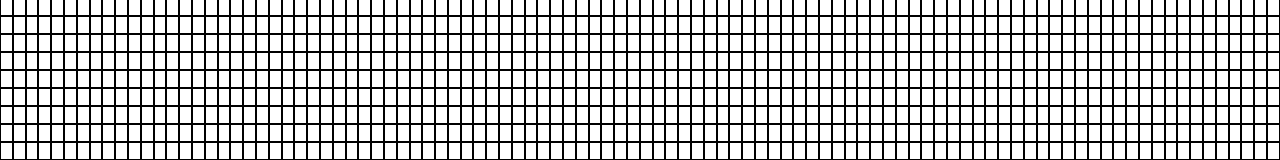
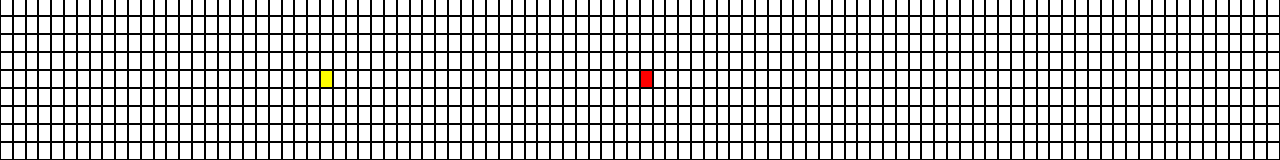
Before and after one commit to stephenjusto247/visualizing-search, a React (Create React App) app: page / in a window 1280 px wide. Shown: the part 380-540 px from the top of the page. Built offline with nearby package versions, Linux system fonts and the light colour scheme.

Commit message:
turn nodes into walls when clicked

```diff
--- a/src/App.jsx
+++ b/src/App.jsx
@@ -3,7 +3,7 @@ import Grid from './components/Grid';
 
 function App() {
   return (
-    <Grid />
+    <Grid numRows={50} numCols={100} />
   );
 }
 
--- a/src/components/Grid.jsx
+++ b/src/components/Grid.jsx
@@ -1,19 +1,47 @@
 import React, { useEffect, useState } from 'react';
+import PropTypes from 'prop-types';
 import Node from './Node';
 import './Grid.css';
 
-export default function Grid() {
+const propTypes = {
+  numRows: PropTypes.number.isRequired,
+  numCols: PropTypes.number.isRequired,
+};
+
+export default function Grid({ numRows, numCols }) {
   const [grid, setGrid] = useState([]);
+
+  function handleClick(x, y) {
+    const newGrid = [...grid];
+    const node = newGrid[y][x];
+    if (!node.isStart && !node.isTarget && !node.isPath && !node.isVisited) {
+      node.isWall = !node.isWall;
+      setGrid(newGrid);
+    }
+  }
 
   useEffect(() => {
     const newGrid = [];
-    const numRows = 50;
-    const numCols = 100;
+    const startPos = {
+      x: 25,
+      y: 25,
+    };
+    const targetPos = {
+      x: 50,
+      y: 25,
+    };
 
     for (let y = 0; y < numRows; y += 1) {
       const cols = [];
       for (let x = 0; x < numCols; x += 1) {
-        cols.push((<Node x={x} y={y} />));
+        cols.push({
+          pos: { x, y },
+          isStart: (x === startPos.x && y === startPos.y),
+          isTarget: (x === targetPos.x && y === targetPos.y),
+          isWall: false,
+          isPath: false,
+          isVisited: false,
+        });
       }
       newGrid.push(cols);
     }
@@ -23,13 +51,25 @@ export default function Grid() {
 
   return (
     <div className="grid">
-      {grid.map((nodes) => (
-        <div className="row">
+      {grid.map((nodes, index) => (
+        // eslint-disable-next-line react/no-array-index-key
+        <div className="row" key={index}>
           {nodes.map((node) => {
-            const { x, y } = node.props;
+            const { x, y } = node.pos;
             const key = `(${x},${y})`;
-            console.log(key);
-            return React.cloneElement(node, { key });
+            return (
+              <Node
+                // eslint-disable-next-line react/jsx-no-bind
+                handleClick={handleClick}
+                pos={node.pos}
+                isStart={node.isStart}
+                isTarget={node.isTarget}
+                isPath={node.isPath}
+                isWall={node.isWall}
+                isVisited={node.isVisited}
+                key={key}
+              />
+            );
           })}
         </div>
       ))}
@@ -37,4 +77,4 @@ export default function Grid() {
   );
 }
 
-// (0, 0)
+Grid.propTypes = propTypes;
--- a/src/components/Node.css
+++ b/src/components/Node.css
@@ -2,6 +2,10 @@
   height: 1em;
   width: 1em;
   border: 1px solid black;
+}
+
+.start {
+  background-color: yellow
 }
 
 .target {
--- a/src/components/Node.jsx
+++ b/src/components/Node.jsx
@@ -1,32 +1,44 @@
-import React, { useState } from 'react';
+import React from 'react';
 import PropTypes from 'prop-types';
 import './Node.css';
 
-export default function Node({ x, y }) {
-  const [isWall, setIsWall] = useState(false);
-  const [isTarget, setIsTarget] = useState(false);
-  const [isVisited, setIsVisisted] = useState(false);
-  const [isPath, setIsPath] = useState(false);
+const propTypes = {
+  pos: PropTypes.shape({
+    x: PropTypes.number.isRequired,
+    y: PropTypes.number.isRequired,
+  }).isRequired,
+  handleClick: PropTypes.func.isRequired,
+  isStart: PropTypes.bool,
+  isWall: PropTypes.bool,
+  isVisited: PropTypes.bool,
+  isPath: PropTypes.bool,
+  isTarget: PropTypes.bool,
+};
 
-  function handleClick(e) {
-    setIsWall(!isWall);
-  }
+const defaultProps = {
+  isStart: false,
+  isWall: false,
+  isVisited: false,
+  isPath: false,
+  isTarget: false,
+};
 
+export default function Node({
+  pos, isStart, isTarget, isWall, isVisited, isPath, handleClick,
+}) {
   return (
     <div
       className={
-      `node${isWall ? ' wall' : ''}${isTarget ? ' target' : ''}${isVisited ? ' visited' : ''}${isPath ? ' path' : ''}`
+      `node${isStart ? ' start' : ''}${isWall ? ' wall' : ''}${isTarget ? ' target' : ''}${isVisited ? ' visited' : ''}${isPath ? ' path' : ''}`
       }
       aria-label="Node"
       role="button"
       tabIndex={0}
-      onClick={handleClick}
-      onKeyPress={handleClick}
+      onClick={() => handleClick(pos.x, pos.y)}
+      onKeyPress={() => handleClick(pos.x, pos.y)}
     />
   );
 }
 
-Node.propTypes = {
-  x: PropTypes.number.isRequired,
-  y: PropTypes.number.isRequired,
-};
+Node.propTypes = propTypes;
+Node.defaultProps = defaultProps;
--- /dev/null
+++ b/src/lib/algorithms/depthFirstSearch.js
@@ -0,0 +1,3 @@
+module.exports = function depthFirstSearch() {
+
+};
```
